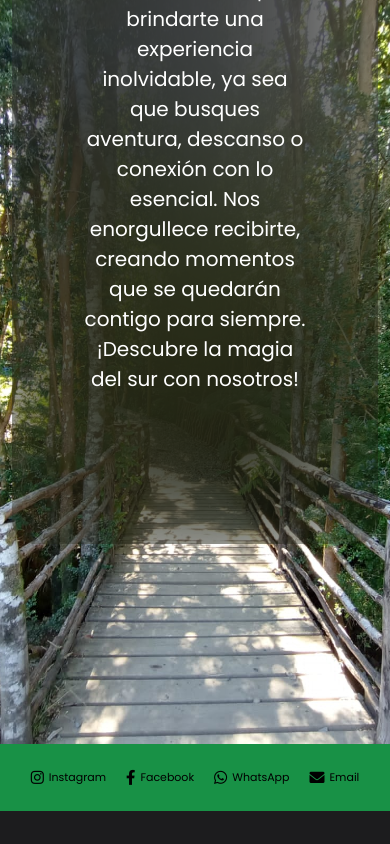
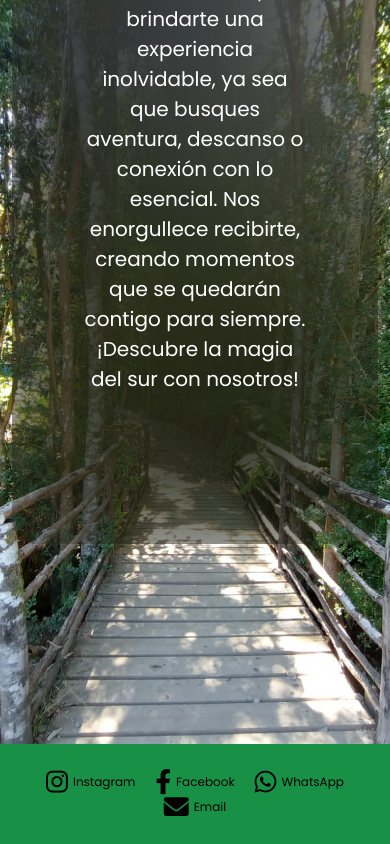
Before and after one commit to caezo/camino_lago_chapo, a website: page about.html in a window 390 px wide. Shown: the part 917-1761 px from the top of the page. Before the commit the page ends 1728 px from the top, so only its background shows below. Drawn offline with nearby package versions, Linux system fonts and the light colour scheme.

Commit message:
Update templatemo-woox-travel.css

```diff
--- a/assets/css/templatemo-woox-travel.css
+++ b/assets/css/templatemo-woox-travel.css
@@ -2352,11 +2352,11 @@ body #user-button {
   /* Ajustes para pantallas más pequeñas */
   @media (max-width: 576px) {
     .social-icon {
-        font-size: 15px; /* Tamaño más pequeño para íconos en móviles */
+        font-size: 25px; /* Tamaño más pequeño para íconos en móviles */
     }
 
     .social-label {
-        font-size: 11px; /* Tamaño más pequeño para el texto en móviles */
+        font-size: 12px; /* Tamaño más pequeño para el texto en móviles */
     }
   }
   .fixed-button {
```
